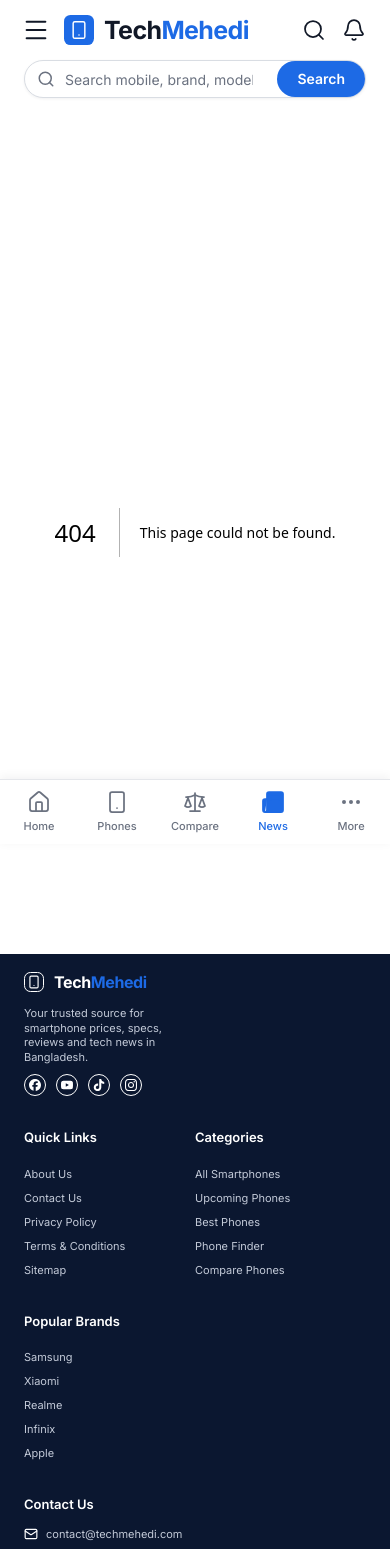
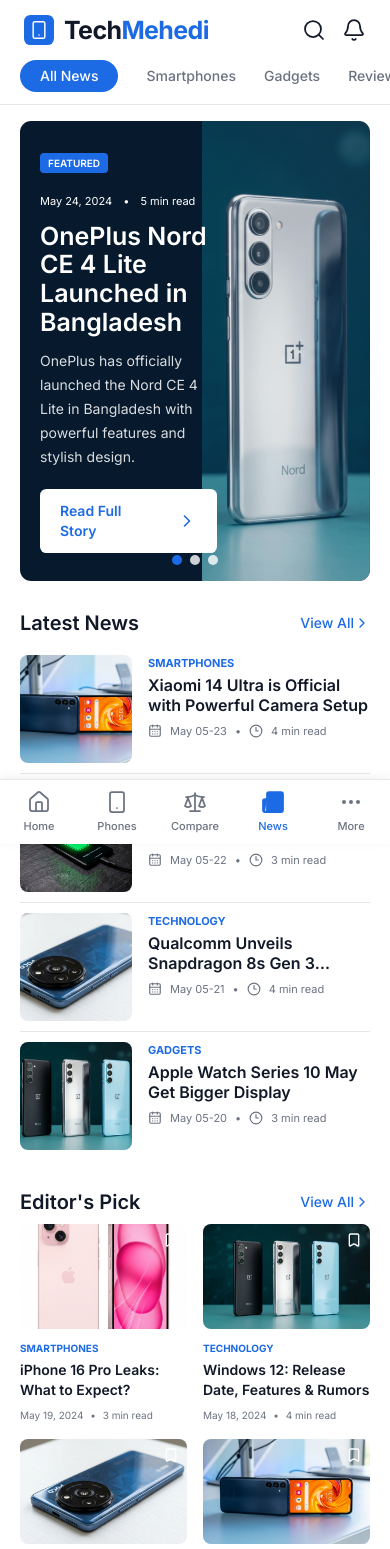
Before and after one commit to programmeranamul/mehedi, a Next.js app: page /news in a window 390 px wide. Before the commit this address had no page. Shown: the top 1549 px of the page. Built offline with nearby package versions, Linux system fonts and the light colour scheme.

Commit message:
Create responsive news page

```diff
--- /dev/null
+++ b/app/news/page.tsx
@@ -0,0 +1,5 @@
+import { NewsPage } from '@/components/news/news-page'
+
+export default function Page() {
+  return <NewsPage />
+}
--- a/components/layout/site-header.tsx
+++ b/components/layout/site-header.tsx
@@ -23,12 +23,14 @@ const mobileIconClass =
 export function SiteHeader({ compareCount = 0, wishlistCount = 0, compactMobile = false }: SiteHeaderProps) {
   const pathname = usePathname()
   const isMorePage = compactMobile || pathname.startsWith('/more')
+  const isNewsPage = pathname.startsWith('/news')
+  const isCompactHeader = isMorePage || isNewsPage
 
   return (
     <header>
       <div className="bg-background">
         <Container className="flex items-center gap-2.5 pt-3 md:h-[86px] md:gap-8 md:pt-0">
-          {!isMorePage && <MobileMenu triggerLabel="Open menu" triggerClassName={`${mobileIconClass} -ml-1.5 md:hidden`}>
+          {!isCompactHeader && <MobileMenu triggerLabel="Open menu" triggerClassName={`${mobileIconClass} -ml-1.5 md:hidden`}>
             <Menu className="size-7" strokeWidth={1.75} aria-hidden="true" />
           </MobileMenu>}
 
@@ -60,7 +62,7 @@ export function SiteHeader({ compareCount = 0, wishlistCount = 0, compactMobile
           </div>
         </Container>
 
-        {!isMorePage && <Container className="pb-3 pt-3 md:hidden">
+        {!isCompactHeader && <Container className="pb-3 pt-3 md:hidden">
           <HeaderSearch id="mobile-search" variant="pill" placeholder="Search mobile, brand, model..." />
         </Container>}
       </div>
--- /dev/null
+++ b/components/news/news-page.tsx
@@ -0,0 +1,63 @@
+'use client'
+
+import Image from 'next/image'
+import Link from 'next/link'
+import { Bell, Bookmark, CalendarDays, ChevronRight, Clock3, Mail, Menu, Play, Search } from 'lucide-react'
+import { Container } from '@/components/layout/container'
+import { articles } from '@/lib/data/mock'
+import { cn } from '@/lib/utils'
+
+const categories = ['All News', 'Smartphones', 'Gadgets', 'Reviews', 'Apps', 'Technology']
+const latest = [
+  { ...articles[0], title: 'Xiaomi 14 Ultra is Official with Powerful Camera Setup', category: 'smartphones', image: '/images/news/galaxy-m15.png', publishedAt: '2024-05-23', minutes: 4 },
+  { ...articles[1], title: 'WhatsApp New Feature Allows Users to Edit Sent Messages', category: 'apps', image: '/images/news/battery-tips.png', publishedAt: '2024-05-22', minutes: 3 },
+  { ...articles[2], title: 'Qualcomm Unveils Snapdragon 8s Gen 3 Chipset', category: 'technology', image: '/images/news/poco-review.png', publishedAt: '2024-05-21', minutes: 4 },
+  { ...articles[3], title: 'Apple Watch Series 10 May Get Bigger Display', category: 'gadgets', image: '/images/news/oneplus-nord.png', publishedAt: '2024-05-20', minutes: 3 },
+]
+const editorPicks = [
+  ['smartphones', 'iPhone 16 Pro Leaks: What to Expect?', '/images/phones/iphone-15.png', 'May 19, 2024', '3 min read'],
+  ['technology', 'Windows 12: Release Date, Features & Rumors', '/images/news/oneplus-nord.png', 'May 18, 2024', '4 min read'],
+  ['gadgets', 'Best Wireless Earbuds Under ৳5,000 in 2024', '/images/news/poco-review.png', 'May 17, 2024', '3 min read'],
+  ['technology', 'How AI Is Changing the Future of Technology', '/images/news/galaxy-m15.png', 'May 16, 2024', '5 min read'],
+]
+
+function Meta({ date, minutes }: { date: string; minutes: number }) {
+  return <div className="mt-2 flex items-center gap-2 text-[11px] text-muted-foreground"><CalendarDays className="size-3.5" />{date}<span>•</span><Clock3 className="size-3.5" />{minutes} min read</div>
+}
+
+export function NewsPage() {
+  return <div className="min-h-screen bg-background pb-20 md:pb-0">
+    <main>
+      <Container className="px-5 md:px-8">
+        <nav aria-label="News categories" className="-mx-5 flex gap-7 overflow-x-auto border-b border-border px-5 py-3 text-sm font-medium whitespace-nowrap md:mx-0 md:justify-center md:gap-12 md:border-0">
+          {categories.map((category, index) => <Link key={category} href="#" className={cn('py-1.5', index === 0 ? 'rounded-full bg-primary px-5 text-primary-foreground' : 'text-muted-foreground')}>{category}</Link>)}
+          <Menu className="ml-auto size-6 shrink-0 md:hidden" />
+        </nav>
+
+        <section className="relative mt-4 overflow-hidden rounded-xl bg-[#06192d] text-white md:mt-6 md:min-h-[340px]">
+          <Image src="/images/news/oneplus-nord.png" alt="OnePlus Nord CE 4 Lite" width={380} height={300} className="absolute right-0 top-0 h-full w-[48%] object-cover opacity-90 mix-blend-screen md:w-[45%]" />
+          <div className="relative z-10 max-w-[62%] px-5 py-7 md:max-w-[560px] md:px-10 md:py-12">
+            <span className="rounded bg-primary px-2 py-1 text-[10px] font-semibold">FEATURED</span>
+            <p className="mt-5 text-[11px]">May 24, 2024 <span className="mx-2">•</span> 5 min read</p>
+            <h1 className="mt-3 text-[25px] font-semibold leading-[1.15] md:text-4xl">OnePlus Nord CE 4 Lite Launched in Bangladesh</h1>
+            <p className="mt-3 text-sm leading-6 text-white/85 md:text-base">OnePlus has officially launched the Nord CE 4 Lite in Bangladesh with powerful features and stylish design.</p>
+            <Link href="#" className="mt-5 inline-flex items-center gap-4 rounded-md bg-white px-5 py-3 text-sm font-semibold text-primary">Read Full Story <ChevronRight className="size-5" /></Link>
+          </div>
+          <div className="absolute bottom-4 left-1/2 flex -translate-x-1/2 gap-2"><i className="size-2.5 rounded-full bg-primary" /><i className="size-2.5 rounded-full bg-white/80" /><i className="size-2.5 rounded-full bg-white/80" /></div>
+        </section>
+
+        <SectionHeading title="Latest News" />
+        <section className="divide-y divide-border">
+          {latest.map(article => <article key={article.title} className="flex gap-4 py-2.5 md:gap-6 md:py-4"><Image src={article.image} alt="" width={212} height={108} className="h-[108px] w-[32%] shrink-0 rounded-lg object-cover md:h-32 md:w-56" /><div className="min-w-0 flex-1"><p className="text-[11px] font-bold uppercase text-primary">{article.category}</p><h2 className="mt-1 line-clamp-2 text-base font-semibold leading-5 md:text-xl">{article.title}</h2><Meta date={article.publishedAt.replace('2024-', 'May ')} minutes={article.minutes} /></div><Bookmark className="mt-auto mb-2 hidden size-5 text-muted-foreground md:block" /></article>)}
+        </section>
+
+        <SectionHeading title="Editor's Pick" />
+        <section className="grid grid-cols-2 gap-4 overflow-hidden md:grid-cols-4"><div className="contents md:contents">{editorPicks.map(([category, title, image, date, time]) => <article key={title} className="min-w-0"><div className="relative"><Image src={image} alt="" width={220} height={120} className="h-[105px] w-full rounded-lg object-cover md:h-36" /><Bookmark className="absolute right-2 top-2 size-4 text-white" /></div><p className="mt-3 text-[10px] font-bold uppercase text-primary">{category}</p><h3 className="mt-1 line-clamp-3 text-sm font-semibold leading-5">{title}</h3><p className="mt-2 text-[10px] text-muted-foreground">{date} <span className="mx-1">•</span> {time}</p></article>)}</div></section>
+
+        <section className="mt-8 flex items-center gap-4 rounded-lg bg-[#eef4ff] px-4 py-5 md:px-8"><span className="flex size-12 shrink-0 items-center justify-center rounded-full bg-[#d7e8ff] text-primary"><Mail /></span><div className="min-w-0 flex-1"><h2 className="font-semibold md:text-lg">Stay Updated with Tech News</h2><p className="text-xs text-muted-foreground">Subscribe to our newsletter and never miss an update.</p></div><button className="rounded-md bg-primary px-4 py-3 text-xs font-semibold text-primary-foreground md:px-7 md:text-sm">Subscribe Now</button></section>
+      </Container>
+    </main>
+  </div>
+}
+
+function SectionHeading({ title }: { title: string }) { return <div className="mt-7 mb-2 flex items-center justify-between"><h2 className="text-xl font-semibold">{title}</h2><Link href="#" className="flex items-center text-sm font-medium text-primary">View All <ChevronRight className="size-4" /></Link></div> }
```
